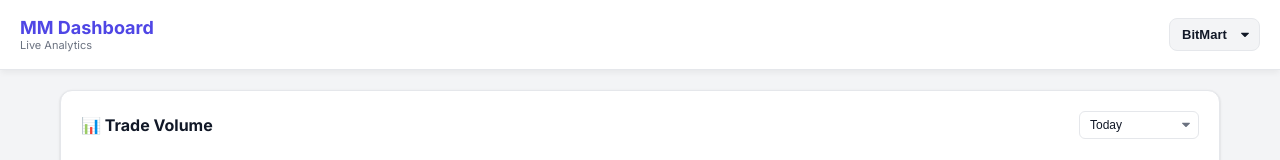
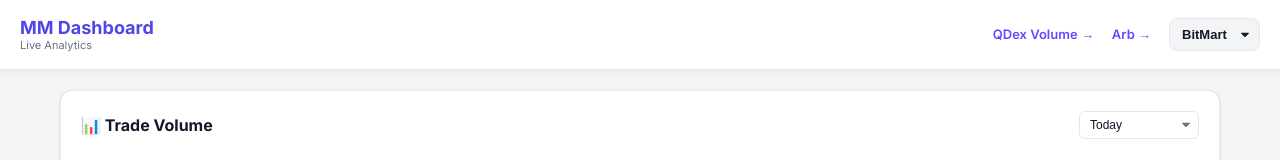
Before and after one commit to mayurwalunj-lab/MM_Arbitrage, a website: page dashboard/index.html in a window 1280 px wide. Shown: the top 160 px of the page. Drawn offline with nearby package versions, Linux system fonts and the light colour scheme; no server answers.

Commit message:
Dashboard: link the QDex Volume and Arb pages from the main header
The volume harness lives at /volume and the arb view at /arb, but nothing on the
main dashboard pointed at either — you had to know the paths. Worse, the landing
page reads the bitmart_/lbank_ tables, so it shows $0 volume and unrelated
inventory while QDex trading is running, which reads as "nothing is happening".

Adds two header links. Verified both resolve and /volume returns 200.

Co-Authored-By: Claude Opus 5 <noreply@anthropic.com>

```diff
--- a/dashboard/index.html
+++ b/dashboard/index.html
@@ -310,6 +310,10 @@
             <span>Live Analytics</span>
         </div>
         <div class="db-select-wrapper">
+            <!-- The QDex venues live on their own pages: this dashboard reads the
+                 bitmart_/lbank_ tables, which have nothing to do with them. -->
+            <a href="/volume" style="margin-right:14px;font-size:13px;color:#6b46ff;text-decoration:none;font-weight:600;">QDex Volume →</a>
+            <a href="/arb" style="margin-right:14px;font-size:13px;color:#6b46ff;text-decoration:none;font-weight:600;">Arb →</a>
             <select id="databaseFilter" onchange="onDatabaseChange()" class="header-select">
                 <option value="bitmart" selected>BitMart</option>
                 <option value="lbank">LBank</option>
```
